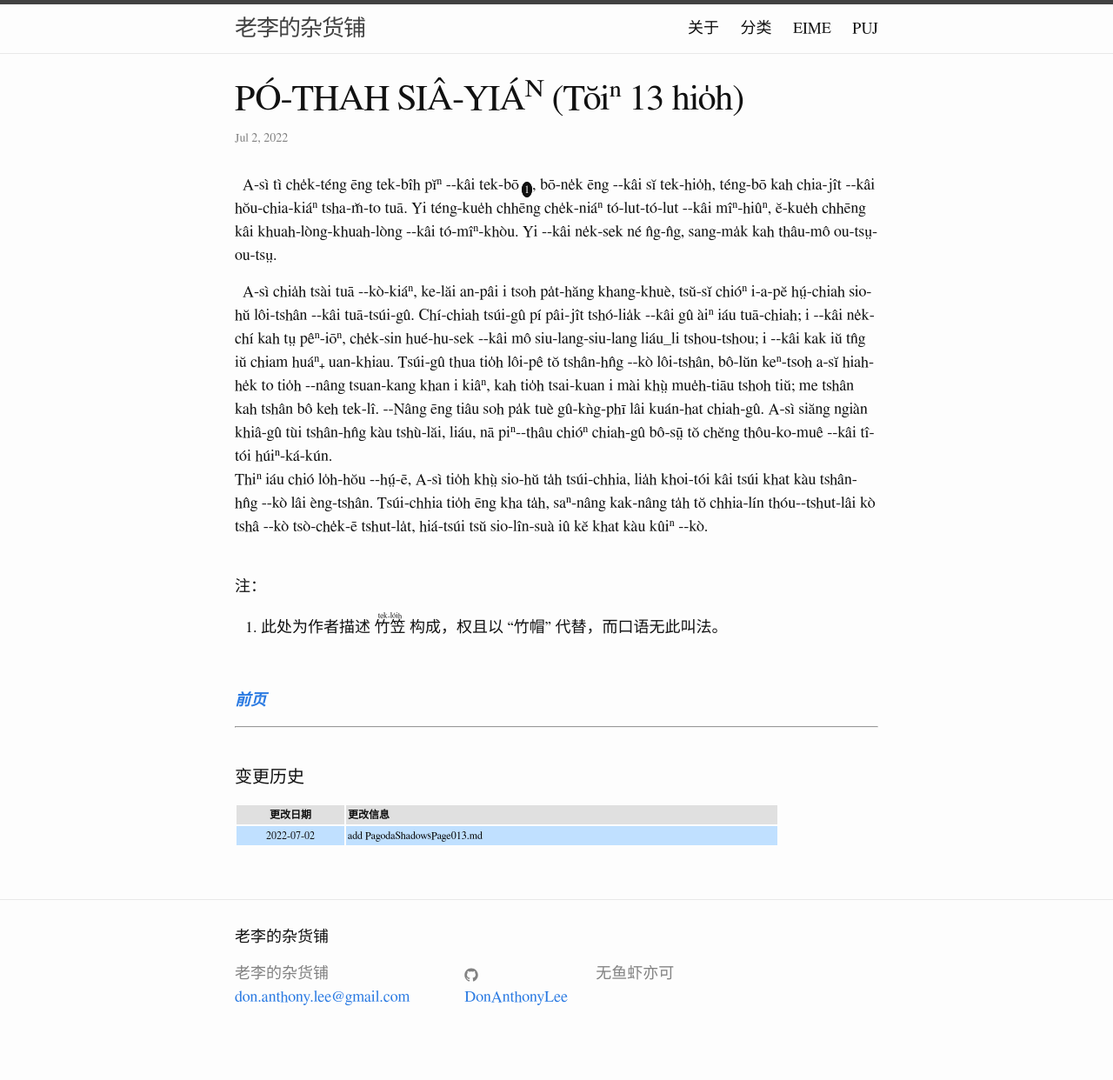
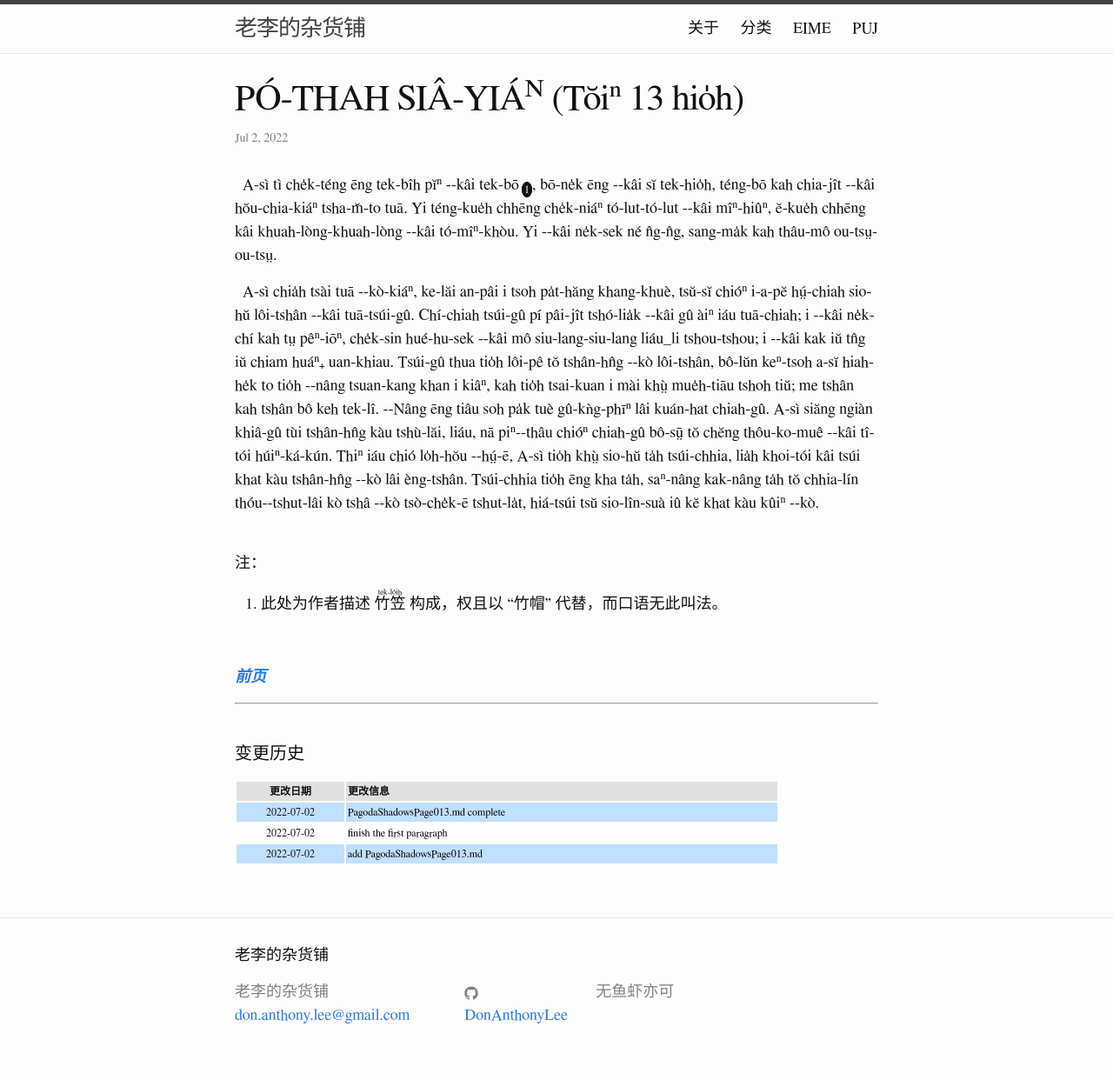
Before and after one commit to DonAnthonyLee/DonAnthonyLee.github.io, a Jekyll site: the page built from docs/puj/PagodaShadowsPage013.md, in a window 1280 px wide. Shown: the whole page at 87% size. Built offline with Jekyll 4.4.1, drawn with Linux system fonts in a browser that asks for light colours; some web fonts are replaced; before the commit the page ends 1221 px from its top, so only the background shows below that.

Commit message:
update changelog of PagodaShadowsPage013.md (IGNORE_CHANGELOG)

```diff
--- a/docs/puj/PagodaShadowsPage013.md
+++ b/docs/puj/PagodaShadowsPage013.md
@@ -29,7 +29,7 @@
 <!-- for there were no fences between the fields. -->
 me tshân kah tshân bô keh tek-lî.
 <!-- It was governed by a rope tied to a ring through its nostril. -->
-&#x002D;&#x002D;Nâng ēng tiâu soh pa̍k tuè gû-kǹg-phī lâi kuán-hat chiah-gû.
+&#x002D;&#x002D;Nâng ēng tiâu soh pa̍k tuè gû-kǹg-phīⁿ lâi kuán-hat chiah-gû.
 <!-- Number Four liked to ride home from the rice-field on its back, and then watch it while it rested and wallowed in a pool of muddy water. -->
 A-sì siăng ngiàn khiâ-gû tùi tshân-hn̂g kàu tshù-lăi, liáu, nā piⁿ&#x002D;&#x002D;thâu chióⁿ chiah-gû bô-sṳ̄ tŏ chĕng thôu-ko-muê &#x002D;&#x002D;kâi tî-tói húiⁿ-ká-kún.
 <!-- When there was not enough rain, Four had also to help to turn the chain pump, which raised water from the creek to the level of the rice-fields, to water the growing crop. -->
@@ -62,4 +62,6 @@
 
 | 更改日期 | 更改信息 |
 | --- | --- |
+| 2022-07-02 | <a href="https://github.com/DonAnthonyLee/DonAnthonyLee.github.io/commit/a5e0137fa6fd6791768b9a3151e30f27b8fb2b3c" target="_blank">PagodaShadowsPage013.md complete</a> |
+| 2022-07-02 | <a href="https://github.com/DonAnthonyLee/DonAnthonyLee.github.io/commit/819c2bc04bbf31a2ad29194457d4f66eeb6fcbf9" target="_blank">finish the first paragraph</a> |
 | 2022-07-02 | <a href="https://github.com/DonAnthonyLee/DonAnthonyLee.github.io/commit/85a8ab721006a636bfab9288f084aa9c494b827a" target="_blank">add PagodaShadowsPage013.md</a> |
```
